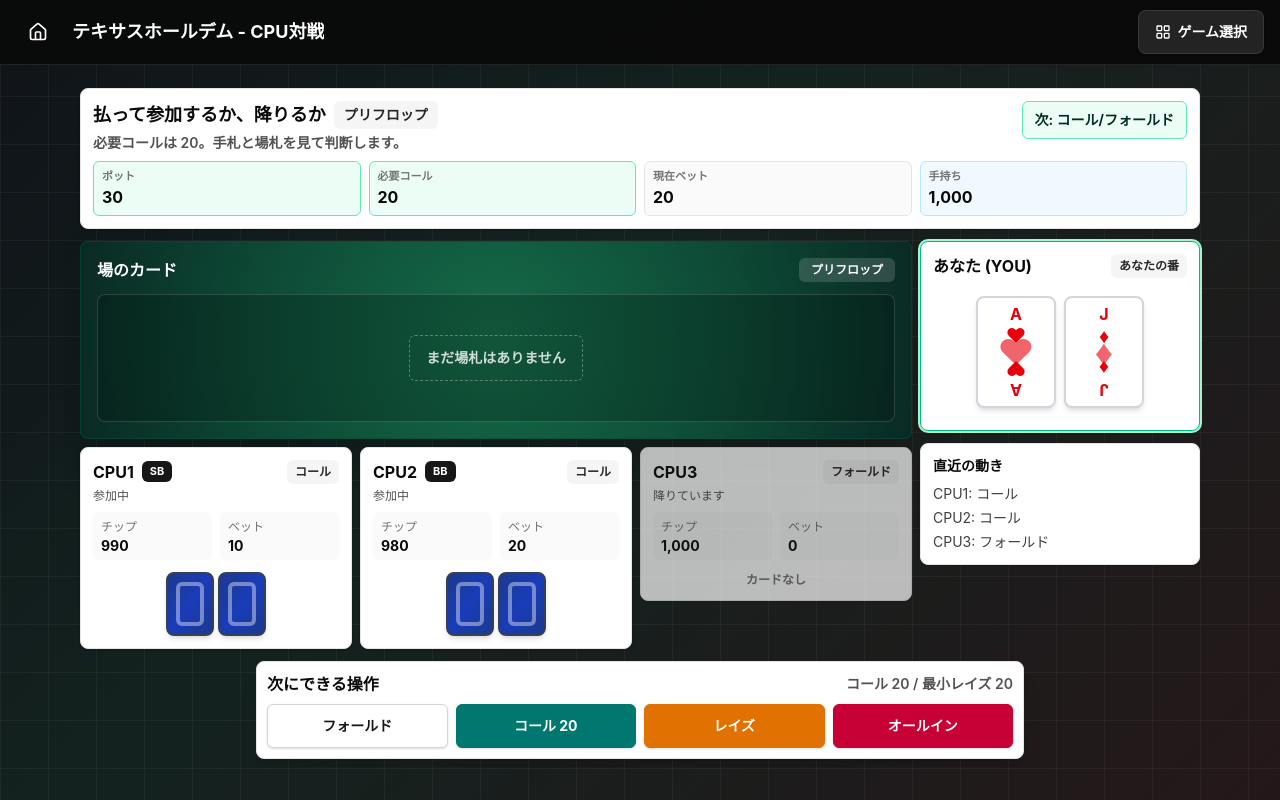
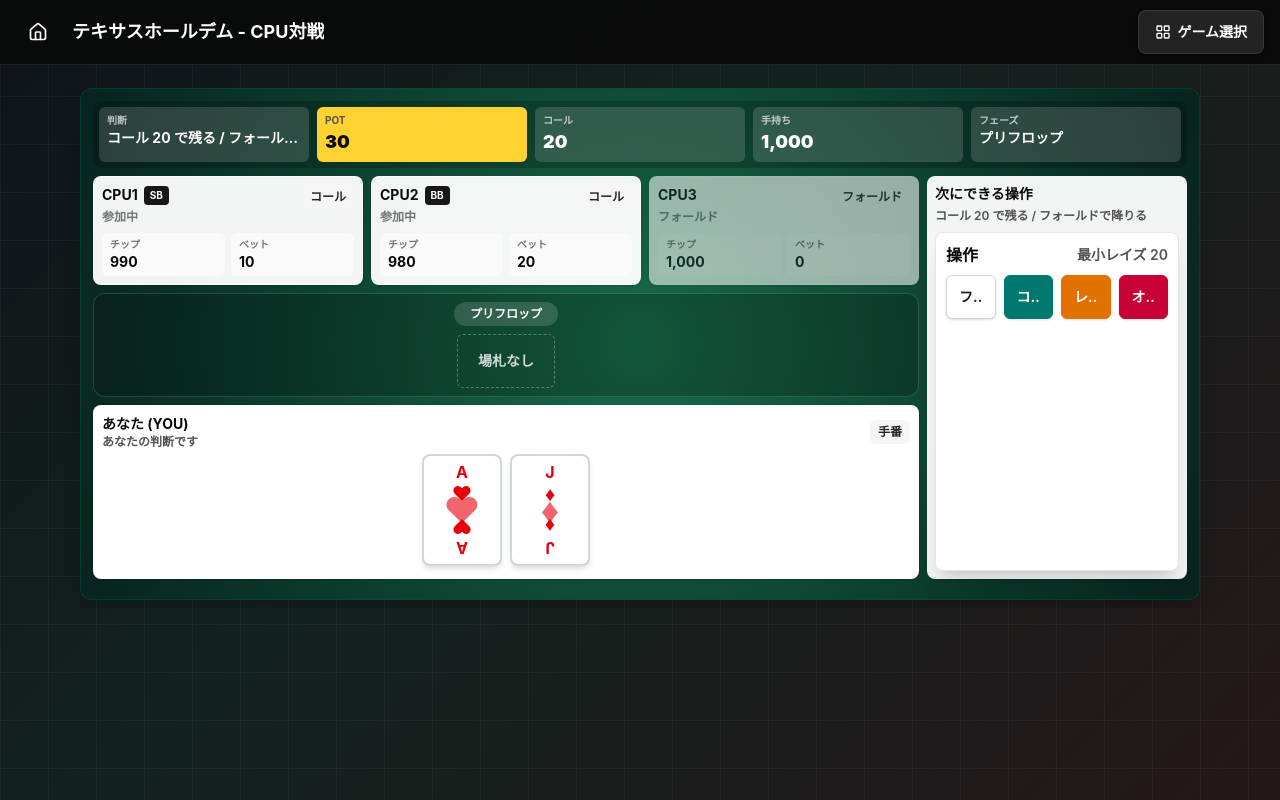
Before and after one commit to CDS-dev-dev/game-lounge, a Next.js app: page /games/texas-holdem/cpu in a window 1280 px wide. Both pictures are taken after a click on the button "ゲーム開始". Built offline with nearby package versions, Linux system fonts and the light colour scheme.

Commit message:
Rebuild poker and settlers play surfaces

```diff
--- a/components/game/TexasHoldemBoard.tsx
+++ b/components/game/TexasHoldemBoard.tsx
@@ -10,13 +10,8 @@ import { Modal } from '@/components/ui/Modal';
 import {
   ActionButton,
   ActionButtonGroup,
-  BottomActionArea,
-  DecisionPanel,
-  GameLog,
   GameScreen,
   GameStatePanel,
-  PlaySurface,
-  PlayerStatusCard,
 } from '@/components/game/GamePlayUI';
 
 export interface TexasHoldemBoardProps {
@@ -76,10 +71,6 @@ export const TexasHoldemBoard: React.FC<TexasHoldemBoardProps> = ({
   const isActionAvailable = gameState.isMyTurn && !disabled && gameState.status !== 'showdown';
   const communityCards = gameState.communityCards;
   const missingCommunityCards = Math.max(0, 5 - communityCards.length);
-  const latestActions = gameState.players
-    .filter((player) => player.action)
-    .map((player) => `${player.name}: ${actionLabels[player.action as Exclude<PlayerAction, null>]}`);
-
   const handleRaiseChange = (e: React.ChangeEvent<HTMLInputElement>) => {
     const value = Number(e.target.value);
     if (!Number.isNaN(value)) {
@@ -92,43 +83,87 @@ export const TexasHoldemBoard: React.FC<TexasHoldemBoardProps> = ({
     setShowRaiseModal(false);
   };
 
-  const decisionTitle = gameState.isMyTurn
+  const nextDecision = gameState.isMyTurn
     ? gameState.callAmount > 0
-      ? '払って参加するか、降りるか'
-      : '無料で見るか、圧力をかけるか'
-    : '相手の判断を待っています';
-  const decisionDetail = gameState.isMyTurn
-    ? gameState.callAmount > 0
-      ? `必要コールは ${gameState.callAmount.toLocaleString()}。手札と場札を見て判断します。`
-      : 'チェックで次へ進むか、レイズでポットを取りに行きます。'
-    : `${currentPlayer?.name || '相手'}がアクション中です。`;
+      ? `コール ${gameState.callAmount.toLocaleString()} で残る / フォールドで降りる`
+      : 'チェックで見る / レイズで圧力をかける'
+    : `${currentPlayer?.name || '相手'}の判断待ち`;
+
+  const renderOpponentSeat = (player: TexasHoldemClientState['players'][number]) => (
+    <div
+      key={player.id}
+      className={`min-w-0 rounded-lg border bg-white/95 p-2 shadow-sm ${
+        gameState.currentTurn === player.position ? 'border-emerald-400 ring-2 ring-emerald-200' : 'border-white/70'
+      } ${!player.isActive ? 'opacity-60' : ''}`}
+    >
+      <div className="flex items-start justify-between gap-2">
+        <div className="min-w-0">
+          <div className="flex items-center gap-1.5">
+            <span className="truncate text-sm font-bold text-neutral-950">{player.name}</span>
+            {getPositionLabel(player.position, gameState.dealerButton, gameState.players.length) ? (
+              <span className="rounded bg-neutral-900 px-1.5 py-0.5 text-[10px] font-bold text-white">
+                {getPositionLabel(player.position, gameState.dealerButton, gameState.players.length)}
+              </span>
+            ) : null}
+          </div>
+          <div className="mt-1 text-xs font-semibold text-neutral-500">
+            {player.isActive ? '参加中' : 'フォールド'}
+          </div>
+        </div>
+        <span className="shrink-0 rounded-md bg-neutral-100 px-2 py-1 text-xs font-bold text-neutral-800">
+          {player.action ? actionLabels[player.action as Exclude<PlayerAction, null>] : '待機'}
+        </span>
+      </div>
+      <div className="mt-2 grid grid-cols-2 gap-1.5">
+        <div className="rounded-md bg-neutral-50 px-2 py-1">
+          <div className="text-[10px] font-bold text-neutral-500">チップ</div>
+          <div className="text-sm font-bold text-neutral-950">{player.chips.toLocaleString()}</div>
+        </div>
+        <div className="rounded-md bg-neutral-50 px-2 py-1">
+          <div className="text-[10px] font-bold text-neutral-500">ベット</div>
+          <div className="text-sm font-bold text-neutral-950">{player.currentBet.toLocaleString()}</div>
+        </div>
+      </div>
+    </div>
+  );
 
   return (
-    <GameScreen>
-      <DecisionPanel
-        title={decisionTitle}
-        detail={decisionDetail}
-        status={phaseLabels[gameState.status]}
-        primary={gameState.isMyTurn ? `次: ${gameState.callAmount > 0 ? 'コール/フォールド' : 'チェック/レイズ'}` : '待機'}
-        metrics={[
-          { label: 'ポット', value: gameState.pot.toLocaleString(), tone: 'hot' },
-          { label: '必要コール', value: gameState.callAmount.toLocaleString(), tone: gameState.isMyTurn ? 'hot' : 'plain' },
-          { label: '現在ベット', value: gameState.currentBet.toLocaleString() },
-          { label: '手持ち', value: (myPlayer?.chips || 0).toLocaleString(), tone: 'cool' },
-        ]}
-      />
-
-      <section className="grid min-h-0 min-w-0 flex-1 gap-2 lg:grid-cols-[minmax(0,1fr)_280px]">
-        <div className="flex min-h-0 min-w-0 flex-col gap-2">
-          <PlaySurface className="sm:p-4">
-            <div className="mb-2 flex items-center justify-between gap-2 sm:mb-3">
-              <h2 className="text-sm font-bold text-white sm:text-base">場のカード</h2>
-              <span className="rounded-md bg-white/15 px-3 py-1 text-xs font-bold text-white">
-                {phaseLabels[gameState.status]}
-              </span>
+    <GameScreen className="max-w-5xl">
+      <section className="grid min-h-0 flex-1 grid-rows-[auto_minmax(0,1fr)_auto] gap-2 rounded-xl border border-emerald-900/60 bg-[radial-gradient(circle_at_center,#176b49_0%,#0c3f2f_58%,#08231e_100%)] p-2 shadow-2xl sm:p-3">
+        <div className="grid grid-cols-4 gap-1.5 rounded-lg bg-black/20 p-1.5 text-white sm:grid-cols-5 sm:gap-2">
+          <div className="rounded-md bg-white/15 px-2 py-1.5">
+            <div className="text-[10px] font-bold text-white/70">判断</div>
+            <div className="truncate text-sm font-bold">{nextDecision}</div>
+          </div>
+          <div className="rounded-md bg-amber-300 px-2 py-1.5 text-neutral-950">
+            <div className="text-[10px] font-bold text-neutral-600">POT</div>
+            <div className="text-lg font-black">{gameState.pot.toLocaleString()}</div>
+          </div>
+          <div className="rounded-md bg-white/15 px-2 py-1.5">
+            <div className="text-[10px] font-bold text-white/70">コール</div>
+            <div className="text-lg font-black">{gameState.callAmount.toLocaleString()}</div>
+          </div>
+          <div className="rounded-md bg-white/15 px-2 py-1.5">
+            <div className="text-[10px] font-bold text-white/70">手持ち</div>
+            <div className="text-lg font-black">{(myPlayer?.chips || 0).toLocaleString()}</div>
+          </div>
+          <div className="hidden rounded-md bg-white/15 px-2 py-1.5 sm:block">
+            <div className="text-[10px] font-bold text-white/70">フェーズ</div>
+            <div className="truncate text-sm font-bold">{phaseLabels[gameState.status]}</div>
+          </div>
         </div>
 
-            <div className="grid min-h-20 grid-cols-5 place-items-center gap-1 rounded-lg border border-white/15 bg-black/20 p-2 sm:min-h-32 sm:gap-3 sm:p-3">
+        <div className="grid min-h-0 gap-2 lg:grid-cols-[minmax(0,1fr)_260px]">
+          <div className="grid min-h-0 grid-rows-[auto_minmax(0,1fr)_auto] gap-2">
+            <div className="grid grid-cols-3 gap-2">
+              {opponents.map(renderOpponentSeat)}
+            </div>
+
+            <div className="grid place-items-center rounded-xl border border-white/15 bg-black/20 p-2">
+              <div className="mb-2 rounded-full bg-white/15 px-4 py-1 text-xs font-bold text-white">
+                {phaseLabels[gameState.status]}
+              </div>
+              <div className="grid grid-cols-5 place-items-center gap-1 sm:gap-3">
                 {communityCards.length ? (
                   communityCards.map((card, index) => (
                     <React.Fragment key={`${card.id}-${index}`}>
@@ -137,8 +172,8 @@ export const TexasHoldemBoard: React.FC<TexasHoldemBoardProps> = ({
                     </React.Fragment>
                   ))
                 ) : (
-                <div className="col-span-5 rounded-md border border-dashed border-white/30 px-4 py-3 text-sm font-semibold text-white/80">
-                  まだ場札はありません
+                  <div className="col-span-5 rounded-md border border-dashed border-white/30 px-5 py-4 text-sm font-bold text-white/80">
+                    場札なし
                   </div>
                 )}
                 {communityCards.length > 0 &&
@@ -149,46 +184,19 @@ export const TexasHoldemBoard: React.FC<TexasHoldemBoardProps> = ({
                     </React.Fragment>
                   ))}
               </div>
-          </PlaySurface>
-
-          <section className="grid min-h-0 grid-cols-3 gap-2">
-            {opponents.map((player) => (
-              <div key={player.id} className="min-w-0">
-                <PlayerStatusCard
-                  name={player.name}
-                  chips={player.chips}
-                  bet={player.currentBet}
-                  isActive={gameState.currentTurn === player.position}
-                  isFolded={!player.isActive}
-                  position={getPositionLabel(player.position, gameState.dealerButton, gameState.players.length)}
-                  action={player.action ? actionLabels[player.action as Exclude<PlayerAction, null>] : '待機'}
-                  note={!player.isActive ? '降りています' : gameState.currentTurn === player.position ? '行動中' : '参加中'}
-                >
-                  <div className="hidden justify-center gap-1 sm:flex">
-                    {player.holeCards && player.isActive ? (
-                      <>
-                        <PlayingCard faceDown size="small" />
-                        <PlayingCard faceDown size="small" />
-                      </>
-                    ) : (
-                      <span className="text-xs font-semibold text-neutral-500">カードなし</span>
-                    )}
-                  </div>
-                </PlayerStatusCard>
-              </div>
-            ))}
-          </section>
             </div>
 
-        <aside className="min-h-0 min-w-0 space-y-2 sm:space-y-3">
-          <PlayerStatusCard
-            name={`${myPlayer?.name || 'あなた'} (YOU)`}
-            isActive={gameState.isMyTurn}
-            isFolded={myPlayer ? !myPlayer.isActive : false}
-            note={gameState.isMyTurn ? undefined : '相手の手番です'}
-            action={gameState.isMyTurn ? 'あなたの番' : '待機'}
-          >
-            <div data-own-hand className="flex min-h-20 items-center justify-center gap-2 pb-2 pt-1 sm:min-h-32 sm:pb-0 sm:pt-0">
+            <div className="rounded-lg border border-white/20 bg-white p-2 shadow-sm">
+              <div className="mb-1 flex items-center justify-between gap-2">
+                <div className="min-w-0">
+                  <h2 className="truncate text-sm font-bold text-neutral-950">{myPlayer?.name || 'あなた'} (YOU)</h2>
+                  <p className="text-xs font-semibold text-neutral-600">{gameState.isMyTurn ? 'あなたの判断です' : '相手の手番です'}</p>
+                </div>
+                <span className="rounded-md bg-neutral-100 px-2 py-1 text-xs font-bold text-neutral-800">
+                  {gameState.isMyTurn ? '手番' : '待機'}
+                </span>
+              </div>
+              <div data-own-hand className="flex min-h-20 items-center justify-center gap-2">
                 {myPlayer?.holeCards ? (
                   <>
                     <span className="sm:hidden"><PlayingCard card={toCommonCard(myPlayer.holeCards[0])} size="small" /></span>
@@ -205,12 +213,29 @@ export const TexasHoldemBoard: React.FC<TexasHoldemBoardProps> = ({
                   </>
                 )}
               </div>
-          </PlayerStatusCard>
+            </div>
+          </div>
 
-          <div className="hidden sm:block">
-            <GameLog items={latestActions} />
+          <aside className="grid gap-2 rounded-lg bg-white/95 p-2 shadow-sm lg:grid-rows-[auto_minmax(0,1fr)]">
+            <div>
+              <h2 className="text-sm font-bold text-neutral-950">次にできる操作</h2>
+              <p className="mt-1 text-xs font-semibold text-neutral-600">{nextDecision}</p>
             </div>
+            {isActionAvailable ? (
+              <ActionButtonGroup title="操作" subtitle={`最小レイズ ${gameState.minRaise.toLocaleString()}`} className="shadow-none">
+                {gameState.canFold ? <ActionButton tone="ghost" onClick={() => onAction('fold')}>フォールド</ActionButton> : null}
+                {gameState.canCheck ? <ActionButton tone="primary" onClick={() => onAction('check')}>チェック</ActionButton> : null}
+                {gameState.canCall ? <ActionButton tone="primary" onClick={() => onAction('call')}>コール {gameState.callAmount.toLocaleString()}</ActionButton> : null}
+                {gameState.canRaise ? <ActionButton tone="warning" onClick={() => setShowRaiseModal(true)}>レイズ</ActionButton> : null}
+                {myPlayer && myPlayer.chips > 0 ? <ActionButton tone="danger" onClick={() => onAction('allin')}>オールイン</ActionButton> : null}
+              </ActionButtonGroup>
+            ) : (
+              <div className="grid min-h-20 place-items-center rounded-lg border border-neutral-200 bg-neutral-50 p-3 text-center text-sm font-bold text-neutral-700">
+                {gameState.status === 'showdown' ? '結果を確認しています' : '相手の行動を待っています'}
+              </div>
+            )}
           </aside>
+        </div>
       </section>
 
       {gameState.status === 'showdown' && gameState.winners.length > 0 && (
@@ -231,45 +256,6 @@ export const TexasHoldemBoard: React.FC<TexasHoldemBoardProps> = ({
             })}
           </div>
         </section>
-      )}
-
-      {isActionAvailable ? (
-        <BottomActionArea>
-          <ActionButtonGroup
-            title="次にできる操作"
-            subtitle={`コール ${gameState.callAmount.toLocaleString()} / 最小レイズ ${gameState.minRaise.toLocaleString()}`}
-          >
-            {gameState.canFold ? (
-              <ActionButton tone="ghost" onClick={() => onAction('fold')}>
-                フォールド
-              </ActionButton>
-            ) : null}
-            {gameState.canCheck ? (
-              <ActionButton tone="primary" onClick={() => onAction('check')}>
-                チェック
-              </ActionButton>
-            ) : null}
-            {gameState.canCall ? (
-              <ActionButton tone="primary" onClick={() => onAction('call')}>
-                コール {gameState.callAmount.toLocaleString()}
-              </ActionButton>
-            ) : null}
-            {gameState.canRaise ? (
-              <ActionButton tone="warning" onClick={() => setShowRaiseModal(true)}>
-                レイズ
-              </ActionButton>
-            ) : null}
-            {myPlayer && myPlayer.chips > 0 ? (
-              <ActionButton tone="danger" onClick={() => onAction('allin')}>
-                オールイン
-              </ActionButton>
-            ) : null}
-          </ActionButtonGroup>
-        </BottomActionArea>
-      ) : (
-        <div className="rounded-lg border border-neutral-200 bg-white p-3 text-center text-sm font-semibold text-neutral-700 shadow-sm">
-          {gameState.status === 'showdown' ? '結果を確認しています' : '相手の行動を待っています'}
-        </div>
       )}
 
       <Modal
--- a/components/game/island-settlers/BoardTab.tsx
+++ b/components/game/island-settlers/BoardTab.tsx
@@ -104,7 +104,7 @@ export const BoardTab: React.FC<BoardTabProps> = ({
         </div>
       </div>
 
-      <aside className="space-y-2">
+      <aside className="hidden space-y-2 lg:block">
         <div className="rounded-lg border border-neutral-200 bg-white/95 p-3 shadow-sm">
           <div className="flex items-center justify-between gap-2">
             <div>
```
Also changed, not shown: components/game/island-settlers/IslandSettlersBoardTabbed.tsx (+93 -51 lines). Lines whose indentation alone changed are shown as unchanged.
